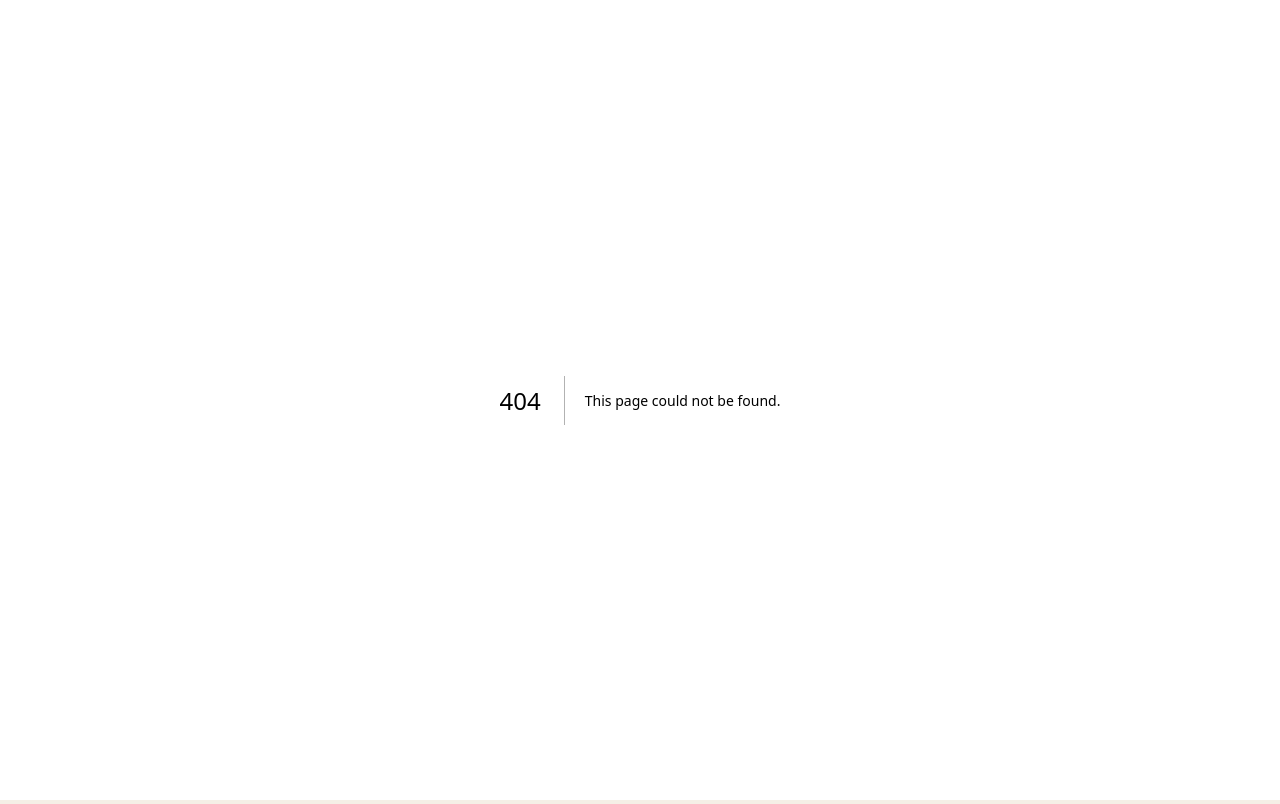
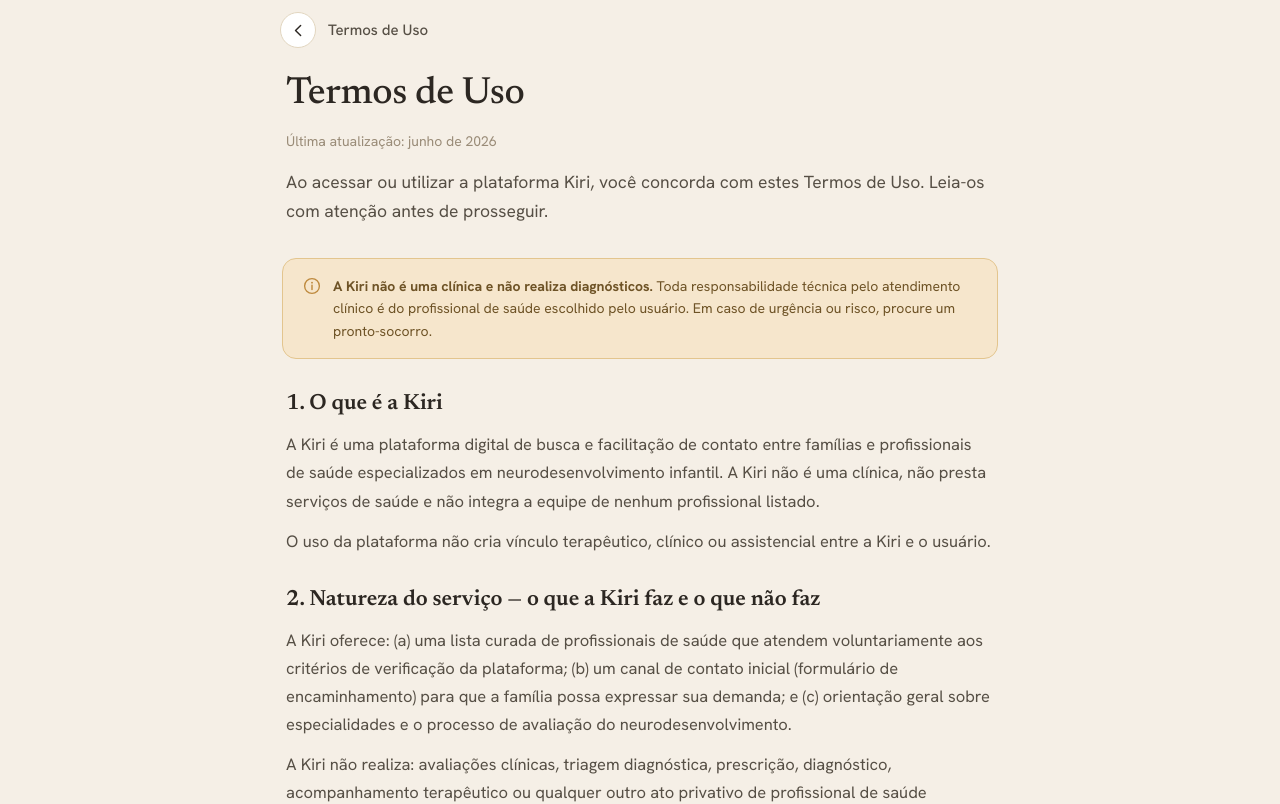
Before and after one commit to kirisaude/kiri-site, a Next.js app: page /termos in a window 1280 px wide. Before the commit this address had no page. Shown: the top 804 px of the page. Built offline with nearby package versions, Linux system fonts and the light colour scheme.

Commit message:
Página de Termos de Uso + link no rodapé

```diff
--- a/src/app/page.tsx
+++ b/src/app/page.tsx
@@ -540,11 +540,14 @@ export default function Home() {
             ))}
 
             {/* Rodapé */}
-            <div className="mt-12 md:mt-16 pt-5 border-t border-linha text-center pb-12">
+            <div className="mt-12 md:mt-16 pt-5 border-t border-linha text-center pb-12 flex flex-col items-center gap-2">
               <div className="inline-flex items-center gap-1.5">
                 <KiriLogo size={18} />
                 <span className="text-[12px] text-muted">Kiri · Rede selecionada de neurodesenvolvimento</span>
               </div>
+              <Link href="/termos" className="text-[12px] text-muted hover:text-cinza-texto transition-colors no-underline">
+                Termos de Uso
+              </Link>
             </div>
           </>
         )}
--- /dev/null
+++ b/src/app/termos/page.tsx
@@ -0,0 +1,130 @@
+import { KiriLogo } from "@/components/KiriLogo";
+import { NavBack } from "@/components/NavBack";
+
+const SECOES = [
+  {
+    titulo: "1. O que é a Kiri",
+    texto: [
+      "A Kiri é uma plataforma digital de busca e facilitação de contato entre famílias e profissionais de saúde especializados em neurodesenvolvimento infantil. A Kiri não é uma clínica, não presta serviços de saúde e não integra a equipe de nenhum profissional listado.",
+      "O uso da plataforma não cria vínculo terapêutico, clínico ou assistencial entre a Kiri e o usuário.",
+    ],
+  },
+  {
+    titulo: "2. Natureza do serviço — o que a Kiri faz e o que não faz",
+    texto: [
+      "A Kiri oferece: (a) uma lista curada de profissionais de saúde que atendem voluntariamente aos critérios de verificação da plataforma; (b) um canal de contato inicial (formulário de encaminhamento) para que a família possa expressar sua demanda; e (c) orientação geral sobre especialidades e o processo de avaliação do neurodesenvolvimento.",
+      "A Kiri não realiza: avaliações clínicas, triagem diagnóstica, prescrição, diagnóstico, acompanhamento terapêutico ou qualquer outro ato privativo de profissional de saúde legalmente habilitado.",
+      "Nenhuma informação fornecida pela plataforma — seja em textos, filtros, descrições de perfil ou respostas do formulário — constitui aconselhamento médico, psicológico ou terapêutico.",
+    ],
+  },
+  {
+    titulo: "3. Responsabilidade técnica pelo tratamento",
+    texto: [
+      "A responsabilidade técnica pelo diagnóstico, pela conduta clínica e pelo acompanhamento terapêutico é integralmente do profissional de saúde escolhido pelo usuário, nos termos dos respectivos Códigos de Ética e da legislação vigente (Lei n.º 8.080/1990 e normas do conselho de classe competente).",
+      "A Kiri não interfere, orienta, supervisiona nem responde pelas decisões clínicas tomadas pelo profissional ou pela família durante ou após o atendimento. Quaisquer orientações, diagnósticos, prescrições ou tratamentos são de exclusiva responsabilidade do profissional que os emitiu.",
+      "O usuário reconhece que os resultados de qualquer intervenção de saúde dependem de múltiplos fatores individuais e não podem ser garantidos por qualquer plataforma de busca.",
+    ],
+  },
+  {
+    titulo: "4. Ausência de garantia de resultados clínicos",
+    texto: [
+      "A Kiri não garante, promete nem insinua qualquer resultado clínico decorrente da utilização da plataforma ou do contato com profissionais listados. Encaminhar um usuário a um profissional não implica endosso de método, abordagem ou desfecho terapêutico.",
+      "Condições como TEA e TDAH envolvem alta variabilidade individual e demandam avaliação multidisciplinar especializada. A Kiri não está apta a prever, estimar nem assegurar qualquer prognóstico.",
+    ],
+  },
+  {
+    titulo: "5. Selo 'Verificado' — alcance e limitações",
+    texto: [
+      "O selo 'Verificado' ou 'Verificada' exibido nos perfis atesta exclusivamente que, na data da última checagem periódica indicada no perfil (Mês/Ano), os documentos e registros apresentados pelo profissional — incluindo registro ativo no conselho de classe competente, formação declarada e ausência de pendências éticas identificáveis — estavam válidos e em conformidade com os critérios da plataforma.",
+      "A verificação é realizada periodicamente e de forma pontual. A Kiri não monitora em tempo real eventuais alterações no status profissional, cancelamentos de registro, abertura de processos éticos ou quaisquer outras mudanças ocorridas após a data da última checagem. O usuário é encorajado a consultar diretamente o conselho de classe competente para confirmar a situação atual do profissional antes de iniciar qualquer atendimento.",
+      "A Kiri não se responsabiliza por alterações imediatas de status profissional ocorridas entre os intervalos de verificação.",
+    ],
+  },
+  {
+    titulo: "6. Limitação de responsabilidade",
+    texto: [
+      "Na máxima extensão permitida pela legislação aplicável, a Kiri não se responsabiliza por danos diretos, indiretos, incidentais ou consequentes decorrentes: (a) do uso ou da incapacidade de uso da plataforma; (b) da conduta, competência ou resultado do atendimento prestado por qualquer profissional listado; (c) de informações incorretas ou desatualizadas fornecidas por profissionais no momento do cadastro.",
+      "Em nenhuma hipótese a responsabilidade total da Kiri perante o usuário excederá o valor eventualmente pago pelo usuário pelo uso da plataforma.",
+    ],
+  },
+  {
+    titulo: "7. Dados pessoais",
+    texto: [
+      "O tratamento de dados pessoais coletados pela plataforma obedece à Lei Geral de Proteção de Dados Pessoais (Lei n.º 13.709/2018 — LGPD). As informações fornecidas no formulário de encaminhamento são utilizadas exclusivamente para a triagem e o contato com o profissional indicado, não sendo compartilhadas com terceiros sem consentimento do titular, exceto quando exigido por lei.",
+    ],
+  },
+  {
+    titulo: "8. Modificações dos Termos",
+    texto: [
+      "A Kiri reserva-se o direito de atualizar estes Termos a qualquer momento. Alterações substanciais serão comunicadas por meio da plataforma. O uso continuado da plataforma após a publicação de novos Termos implica a aceitação das alterações.",
+    ],
+  },
+  {
+    titulo: "9. Foro e legislação aplicável",
+    texto: [
+      "Estes Termos são regidos pelas leis da República Federativa do Brasil. Fica eleito o foro da Comarca de São Paulo — SP para dirimir quaisquer controvérsias decorrentes deste instrumento, com renúncia expressa a qualquer outro, por mais privilegiado que seja.",
+    ],
+  },
+];
+
+export default function TermosPage() {
+  return (
+    <div className="min-h-screen bg-creme">
+      <div className="max-w-3xl mx-auto pb-16 w-full px-2">
+        {/* Nav */}
+        <div className="flex items-center px-4 pt-3 pb-2">
+          <NavBack label="Termos de Uso" />
+        </div>
+
+        {/* Cabeçalho */}
+        <div className="px-[22px] pt-4 pb-2">
+          <h1 className="font-serif text-[32px] md:text-[38px] font-medium leading-[1.2] tracking-[-0.01em] text-carvao m-0">
+            Termos de Uso
+          </h1>
+          <p className="mt-3 text-[14px] text-muted leading-[1.6]">
+            Última atualização: junho de 2026
+          </p>
+          <p className="mt-4 text-[16.5px] md:text-[17.5px] leading-[1.65] text-cinza-texto">
+            Ao acessar ou utilizar a plataforma Kiri, você concorda com estes Termos de Uso. Leia-os com atenção antes de prosseguir.
+          </p>
+        </div>
+
+        {/* Aviso em destaque */}
+        <div className="mx-[18px] mt-6 bg-[#F6E6CC] border border-ambar-borda rounded-[14px] px-5 py-4 flex gap-3">
+          <svg width="18" height="18" viewBox="0 0 20 20" fill="none" style={{ flexShrink: 0, marginTop: 2 }}>
+            <circle cx="10" cy="10" r="8.2" stroke="#BE8A3E" strokeWidth="1.5" />
+            <line x1="10" y1="9" x2="10" y2="14" stroke="#BE8A3E" strokeWidth="1.6" strokeLinecap="round" />
+            <circle cx="10" cy="6.3" r="1.05" fill="#BE8A3E" />
+          </svg>
+          <p className="text-[14px] leading-[1.6] text-ambar-texto m-0">
+            <strong>A Kiri não é uma clínica e não realiza diagnósticos.</strong> Toda responsabilidade técnica pelo atendimento clínico é do profissional de saúde escolhido pelo usuário. Em caso de urgência ou risco, procure um pronto-socorro.
+          </p>
+        </div>
+
+        {/* Seções */}
+        <div className="px-[22px] mt-8 flex flex-col gap-8">
+          {SECOES.map((s) => (
+            <div key={s.titulo}>
+              <h2 className="font-serif text-[20px] md:text-[22px] font-semibold text-carvao leading-[1.25] mb-3">
+                {s.titulo}
+              </h2>
+              <div className="flex flex-col gap-3">
+                {s.texto.map((p, i) => (
+                  <p key={i} className="text-[15.5px] md:text-[16.5px] leading-[1.7] text-cinza-texto m-0">
+                    {p}
+                  </p>
+                ))}
+              </div>
+            </div>
+          ))}
+        </div>
+
+        {/* Rodapé */}
+        <div className="mx-[22px] mt-12 pt-5 border-t border-linha flex items-center gap-2">
+          <KiriLogo size={18} />
+          <span className="text-[12.5px] text-muted">Kiri · Rede selecionada de neurodesenvolvimento infantil</span>
+        </div>
+      </div>
+    </div>
+  );
+}
```
